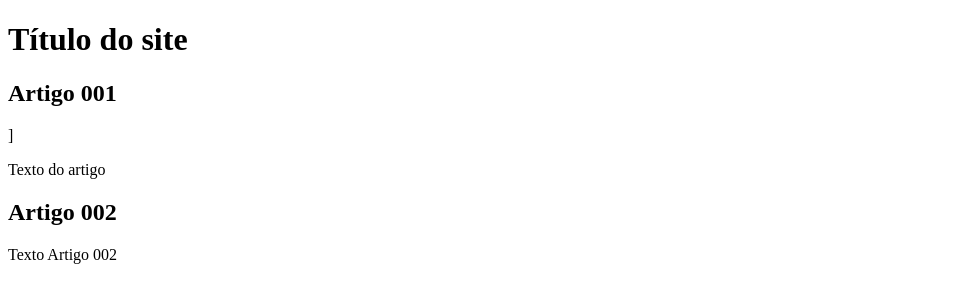
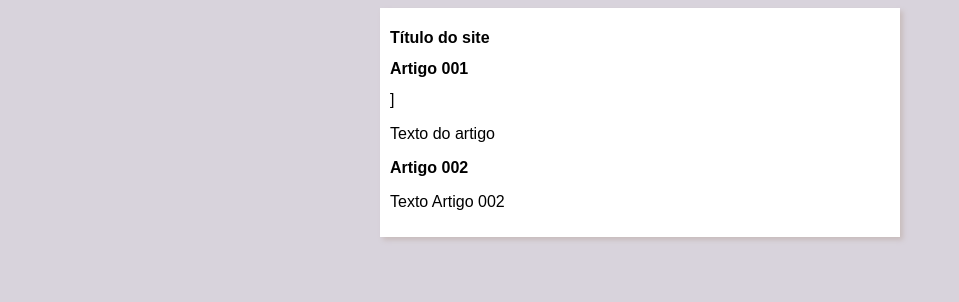
Before and after one commit to Pedrocansancao/projeto-site, a plain HTML site: page index.html in a window 1280 px wide. Shown: the whole page, without its empty margins (0-959 px from the left). Drawn offline with Linux system fonts and the light colour scheme.

Commit message:
iniciei o design

```diff
--- /dev/null
+++ b/estilos/style.css
@@ -0,0 +1,17 @@
+* {
+ font-family: Arial, Helvetica, sans-serif;
+font-size: 16px;
+}
+
+body {
+background-color:rgb(216, 211, 220) ;
+
+}
+
+main {
+background-color: white;
+width: 500px;
+margin: auto;
+padding:10px ;
+box-shadow: 3px 3px 5px rgb(200, 188, 188);
+}
--- a/index.html
+++ b/index.html
@@ -4,6 +4,7 @@
     <meta charset="UTF-8">
     <meta name="viewport" content="width=device-width, initial-scale=1.0">
     <title>Título do site</title>
+    <link rel="stylesheet" href="estilos/style.css">
 </head>
 <body>
     <main>
```
